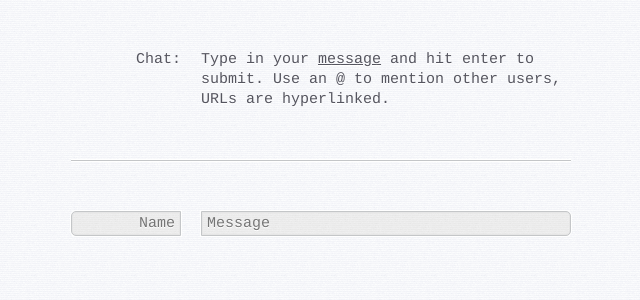
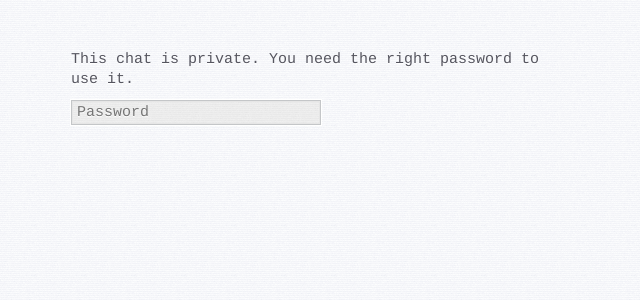
Before and after one commit to luisgerhorst/chat-v0, a PHP site: page / in a window 1280 px wide. Shown: the top 300 px of the page, without its empty margins (319-959 px from the left). Run offline with PHP 8.4, Linux system fonts and the light colour scheme; data that the repository does not hold is empty.

Commit message:
Added password protected version of the chat to branch "private"
This version of the chat is protected by a password. The default
password is "yourPasswordHere", you can change it in index.php line 10.

```diff
--- a/index.php
+++ b/index.php
@@ -1,7 +1,16 @@
 <html>
 <head>
 
-<!-- Version 1.1 Build 3 -->
+<!-- Version p.1.1 Build 4 -->
+
+  <?php
+
+  // Options
+
+  $password = "yourPasswordHere";
+
+  ?>
+
 
   <title>Chat</title>
 
@@ -19,6 +28,12 @@
 
 <div id="wrapper">
 
+<?php
+
+  $id = $_POST["id"]; // POST zu Javascript Variable
+  if($id == $password): // wenn id richtig ist Seite einblenden
+
+?>
 
 <div id="chat"><noscript><p>You have to enable Javascript to use this chat.</p></noscript></div> <!-- #chat (wird durch Javascript mit Inhalt von chatlog.txt befüllt) -->
 
@@ -32,6 +47,21 @@
 </form> <!-- #new -->
 
 
+<?php else: ?>
+
+<div id="fail">
+
+  <p>This chat is private. You need the right password to use it.</p>
+
+  <form id="id_form" action="" method="post">
+    <input class="id" name="id" placeholder="Password" autocomplete="on">
+  </form> <!-- #id_form -->
+
+</div>
+
+<?php endif; ?>
+
+
 </div> <!-- #wrapper -->
 
 
--- a/style.css
+++ b/style.css
@@ -1,3 +1,5 @@
+/* Version p.1.1.1 Build 2 */
+
 /* Allgemein */
 
 body {
@@ -144,3 +146,54 @@ a {
     margin-bottom: -8px;
     border-radius: 0 5px 5px 0;
     }
+
+/* Fail */
+
+#fail {
+    padding: 50px 0 50px 0;
+    }
+
+
+    /* ID Form */
+
+#id_form input {
+    float: left;
+    font-family: Courier, monospace;
+    overflow: hidden;
+    font-size: 15px;
+    line-height: 15px;
+    height: 25px;
+    padding: 5px;
+    width: 250px;
+    margin: 10px 0;
+    color: rgb(85,85,95);
+    -webkit-appearance: none; /* remove iOS inner shadow */
+    resize: none;
+    background: rgb(236,236,236) url(background-form.png);
+    border: 1px solid rgb(196,198,200);
+    box-shadow: 0 0 0 1px #fff, inset 0 0 0 1px rgb(230,230,230);
+    text-shadow: 0 1px #fff;
+    transition-property: box-shadow, border, background;
+    transition-duration: 0.1s;
+    transition-timing-function: linear;
+    -webkit-transition-property: box-shadow, border, background;
+    -webkit-transition-duration: 0.1s;
+    -webkit-transition-timing-function: linear;
+    -moz-transition-property: box-shadow, border, background;
+    -moz-transition-duration: 0.1s;
+    -moz-transition-timing-function: linear;
+    -o-transition-property: box-shadow, border, background;
+    -o-transition-duration: 0.1s;
+    -o-transition-timing-function: linear;
+    }
+
+#id_form input:focus {
+    outline: none; /* remove Safari blue glow */
+    background: none;
+    border: 1px solid transparent;
+    box-shadow: none;
+    }
+
+#id_form input::input-placeholder, #id_form input::-webkit-input-placeholder, #id_form input::-moz-input-placeholder, #id_form input::-o-input-placeholder {
+    color: rgb(140,140,140);
+    }
```
Also changed, not shown: index.html (deleted, +0 -38 lines).
